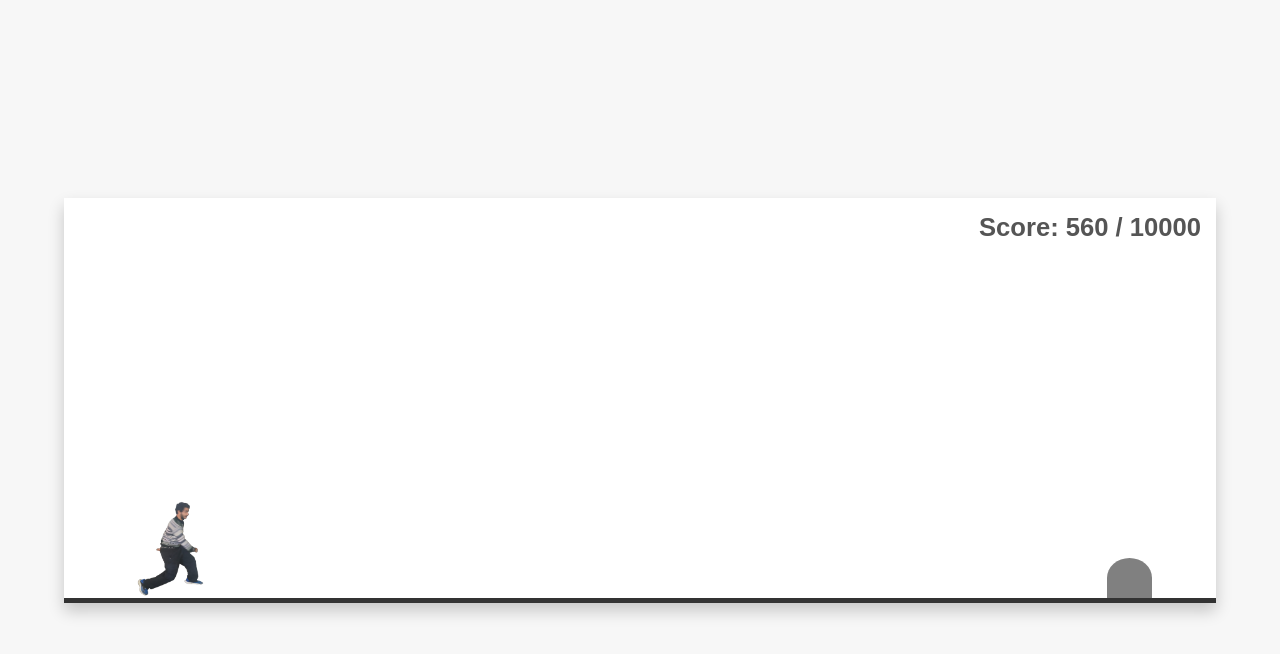
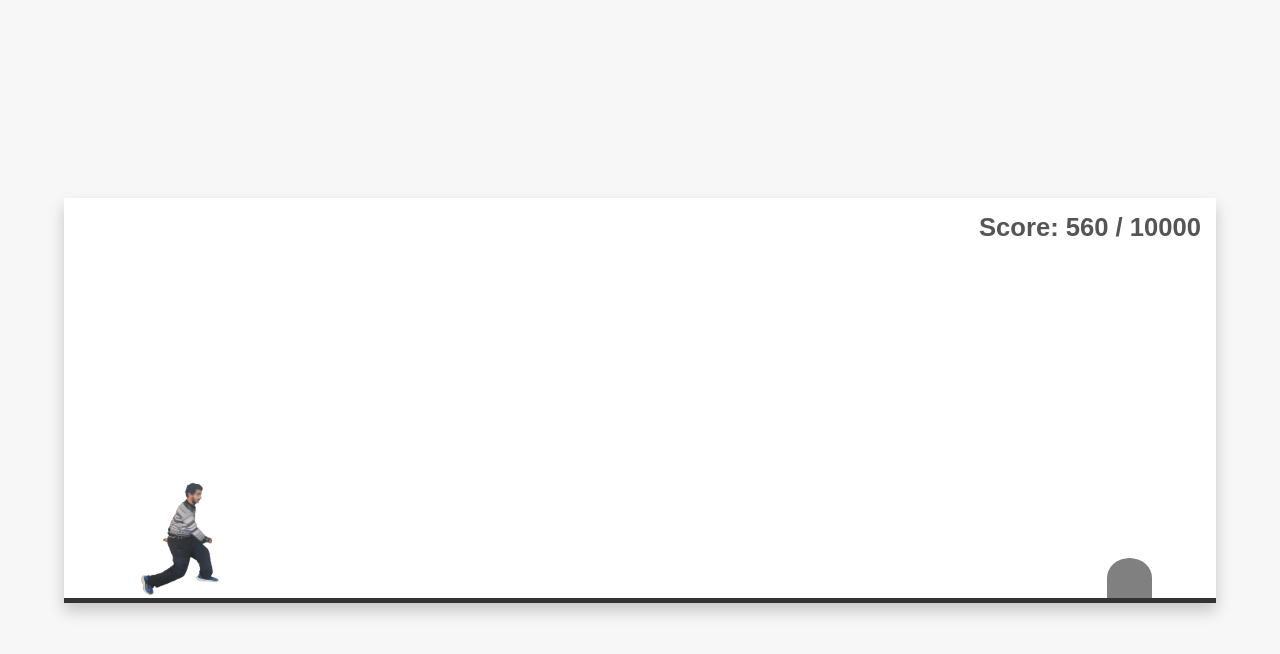
Before and after one commit to rndm-buildr/gameone, a plain HTML site: page index.html in a window 1280 px wide. Both pictures are taken after a click on the button "START GAME". Drawn offline with Linux system fonts and the light colour scheme.

Commit message:
Update index.html

```diff
--- a/index.html
+++ b/index.html
@@ -18,7 +18,7 @@
         }
 
         #dino {
-            position: absolute; bottom: 0; left: 5%; width: 100px; height: 100px;
+            position: absolute; bottom: 0; left: 5%; width: 120px; height: 120px;
             background-image: url('image1.png'); background-size: contain; background-repeat: no-repeat;
             background-position: center; display: none; transition: bottom 0.05s linear;
         }
@@ -107,7 +107,7 @@
 
         const GROUND_LEVEL = 0;
         const JUMP_VELOCITY = 25;
-        const GRAVITY = 1.6;
+        const GRAVITY = 1.3;
 
         let currentSpeed = BASE_SPEED;
         let dinoY = GROUND_LEVEL;
@@ -296,4 +296,5 @@
         });
     </script>
 </body>
+
 </html>
```
